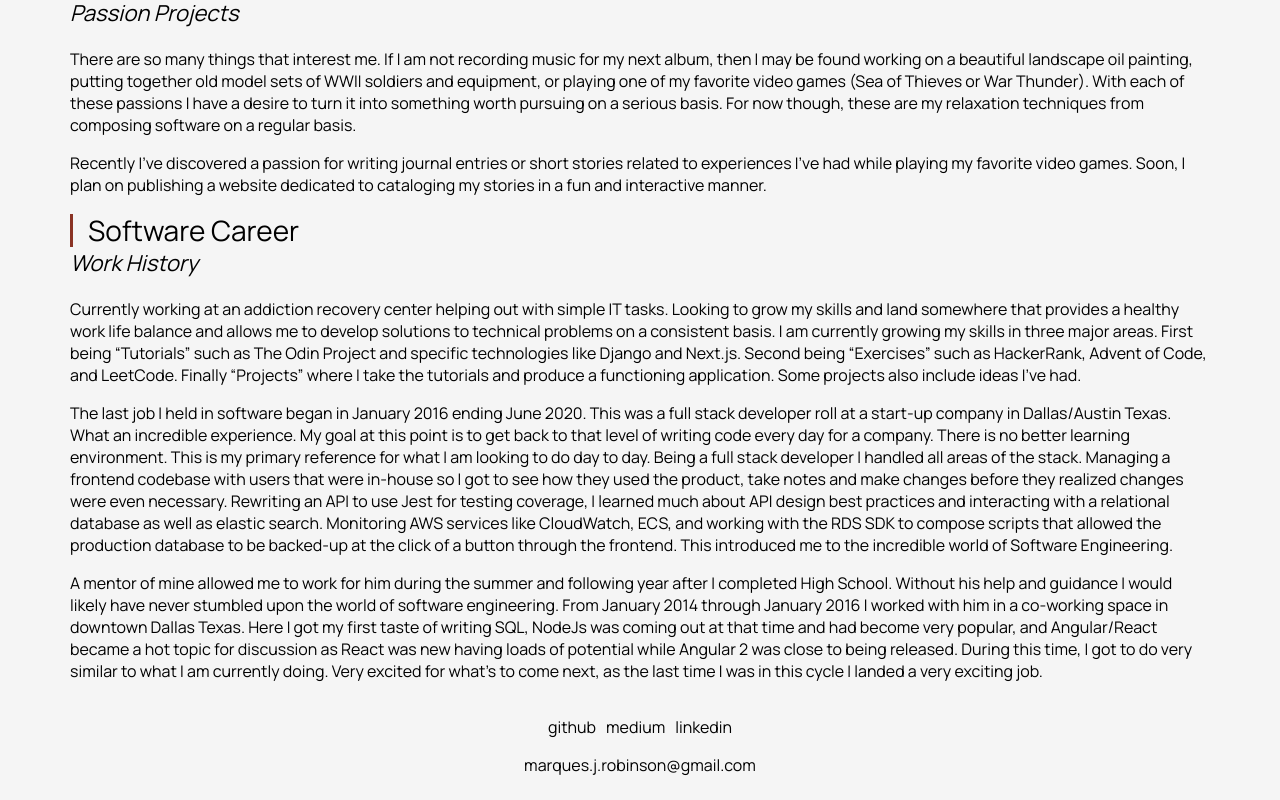
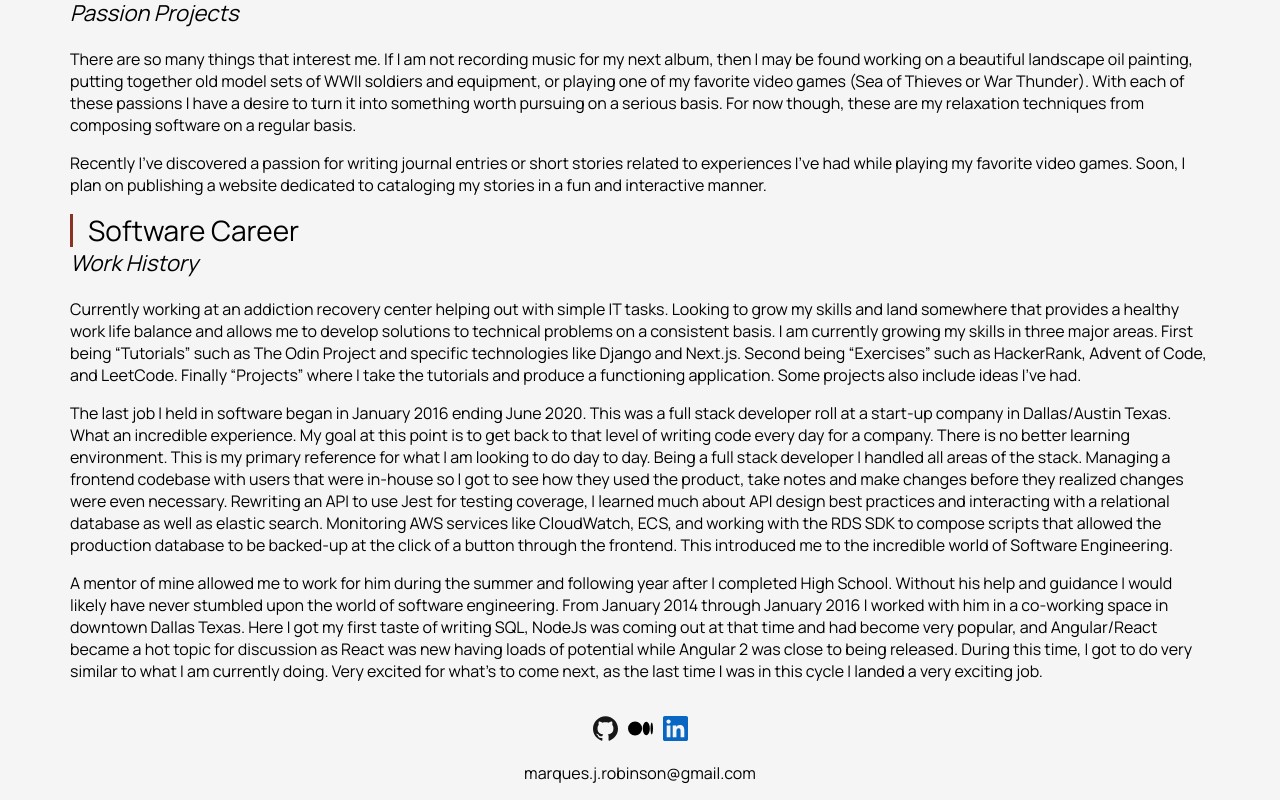
Before and after one commit to marques-j-robinson/marques-j-robinson.github.io, a Next.js app: page / in a window 1280 px wide. Shown: the part 483-1283 px from the top of the page. Built offline with nearby package versions, Linux system fonts and the light colour scheme.

Commit message:
update styles for icons

```diff
--- a/app/layout.tsx
+++ b/app/layout.tsx
@@ -11,7 +11,7 @@ export default function RootLayout({ children }) {
       <head>
         <link rel="icon" href="/favicon.ico" sizes="any" />
       </head>
-      <body class="Site">{children}</body>
+      <body className="Site">{children}</body>
     </html>
   )
 }
--- a/app/page.tsx
+++ b/app/page.tsx
@@ -50,9 +50,39 @@ export default function Page() {
     </main>
     <footer>
         <ul className="social-media-list">
-            <li>github</li>
-            <li>medium</li>
-            <li>linkedin</li>
+            <li>
+                <a target="_blank" href="https://github.com/marques-j-robinson">
+                    <Image
+                        alt="GitHub Icon"
+                        src="/icons/github.svg"
+                        className="icon-github"
+                        width={25}
+                        height={25}
+                        />
+                </a>
+            </li>
+            <li>
+                <a target="_blank" href="https://medium.com/@marques-robinson-project">
+                    <Image
+                        alt="Medium Icon"
+                        src="/icons/medium.svg"
+                        className="icon-medium"
+                        width={25}
+                        height={25}
+                        />
+                </a>
+            </li>
+            <li>
+                <a target="_blank" href="https://www.linkedin.com/in/marques-j-robinson/">
+                    <Image
+                        alt="LinkedIn Icon"
+                        src="/icons/linkedin.svg"
+                        className="icon-linkedin"
+                        width={25}
+                        height={25}
+                        />
+                </a>
+            </li>
         </ul>
         <p className="email">marques.j.robinson@gmail.com</p>
     </footer>
--- a/app/ui/global.css
+++ b/app/ui/global.css
@@ -21,6 +21,20 @@ code {
 
 p {
     margin: 0;
+}
+
+/* Icon Colors
+--------------------------------------------------------------------------------*/
+.icon-github {
+    filter: invert(3%) sepia(20%) saturate(140%) hue-rotate(314deg) brightness(94%) contrast(87%);
+}
+
+.icon-medium {
+    filter: invert(0%) sepia(100%) saturate(7447%) hue-rotate(246deg) brightness(108%) contrast(112%);
+}
+
+.icon-linkedin {
+    filter: invert(25%) sepia(99%) saturate(1557%) hue-rotate(195deg) brightness(95%) contrast(93%);
 }
 
 /* Sticky Footer
```
